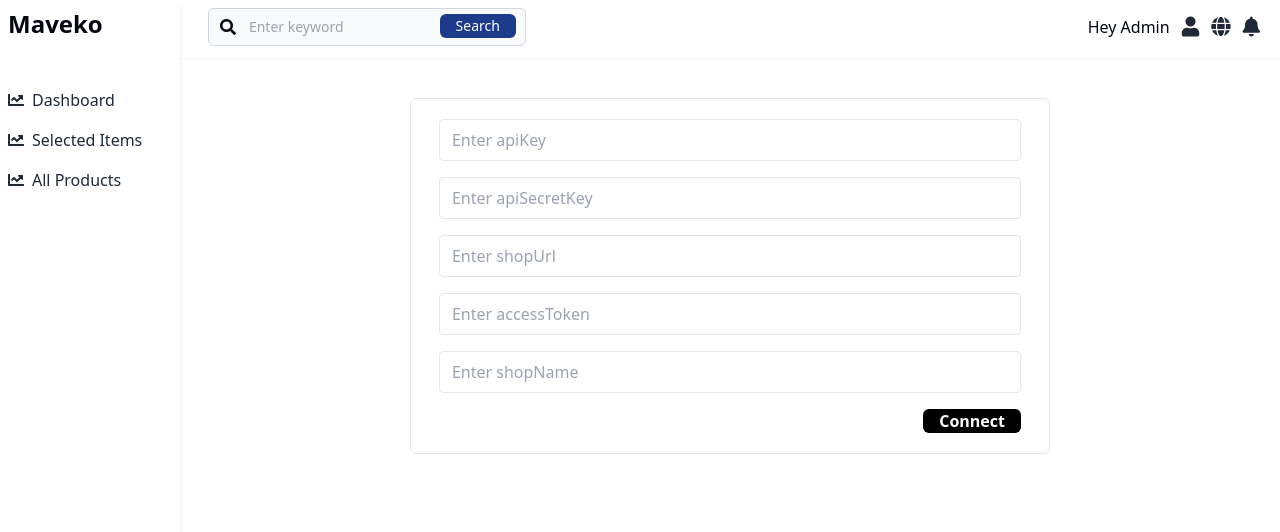
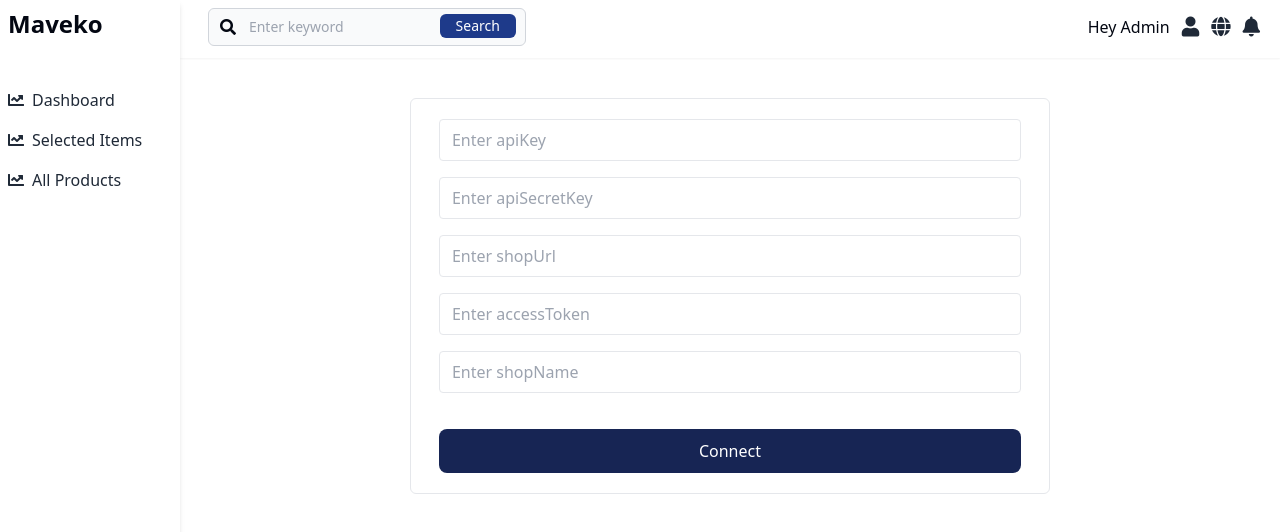
Before and after one commit to Yordaaa/Shopify_Dashboard, a React (Vite) app: page / in a window 1280 px wide. Shown: the top 532 px of the page. Built offline with nearby package versions, Linux system fonts and the light colour scheme.

Commit message:
Set up toast message

```diff
--- a/package.json
+++ b/package.json
@@ -23,6 +23,7 @@
     "react-dom": "^18.3.1",
     "react-redux": "^9.1.2",
     "react-router-dom": "^6.26.1",
+    "react-toastify": "^10.0.5",
     "tailwind-merge": "^2.5.2",
     "tailwindcss-animate": "^1.0.7"
   },
--- a/src/App.tsx
+++ b/src/App.tsx
@@ -1,9 +1,13 @@
 import AppRoutes from "./AppRoutes";
 import Header from "./Dashboard/Header";
 import SideNav from "./Dashboard/SideNav";
+import { ToastContainer } from "react-toastify";
+
+import "react-toastify/dist/ReactToastify.css";
 export default function App() {
   return (
     <>
+      <ToastContainer />
       <div className="flex justify-between">
         <SideNav />
         <div className="w-full">
--- a/src/Dashboard/Home.tsx
+++ b/src/Dashboard/Home.tsx
@@ -1,8 +1,7 @@
-import { CheckIcon } from "lucide-react";
 import { useNavigate } from "react-router-dom";
 import { useState } from "react";
-import { AnimatedSubscribeButton } from "../../@/components/magicui/animated-subscribe-button";
 import { useRegistrationMutation } from "../Redux/Features/authApiSlice";
+import { toast } from "react-toastify";
 
 function Home() {
   const [apiKey, setApiKey] = useState("");
@@ -10,7 +9,6 @@ function Home() {
   const [shopUrl, setShopUrl] = useState("");
   const [accessToken, setAccessToken] = useState("");
   const [shopName, setShopName] = useState("");
-  const [subscribeStatus, setSubscribeStatus] = useState(false);
 
   const [registration, { isLoading }] = useRegistrationMutation();
   const navigate = useNavigate();
@@ -34,15 +32,17 @@ function Home() {
         shopName,
       }).unwrap();
 
-      console.log("Server response:", res);
-
       if (res.success) {
-        console.log("Success:", res.message);
-        setSubscribeStatus(true);
+        toast.success(res.message);
+        setApiKey("");
+        setApiSecretKey("");
+        setShopUrl("");
+        setAccessToken("");
+        setShopName("");
         navigate("/product");
       }
     } catch (error: any) {
-      console.log("Error:", error?.data?.message || "An error occurred");
+      toast.error(error?.data?.message || "An error occurred");
     }
   };
 
@@ -52,7 +52,7 @@ function Home() {
         <form onSubmit={connectHandler}>
           <div className="mb-4">
             <input
-              className="border rounded w-full py-2 px-3 text-gray-00 "
+              className="border rounded w-full py-2 px-3 text-gray-900"
               id="apiKey"
               type="text"
               placeholder="Enter apiKey"
@@ -62,7 +62,7 @@ function Home() {
           </div>
           <div className="mb-4">
             <input
-              className="border rounded w-full py-2 px-3 text-gray-00 "
+              className="border rounded w-full py-2 px-3 text-gray-900"
               id="apiSecretKey"
               type="text"
               placeholder="Enter apiSecretKey"
@@ -72,7 +72,7 @@ function Home() {
           </div>
           <div className="mb-4">
             <input
-              className="border rounded w-full py-2 px-3 text-gray-00 "
+              className="border rounded w-full py-2 px-3 text-gray-900"
               id="shopUrl"
               type="text"
               placeholder="Enter shopUrl"
@@ -82,7 +82,7 @@ function Home() {
           </div>
           <div className="mb-4">
             <input
-              className="border rounded w-full py-2 px-3 text-gray-00 "
+              className="border rounded w-full py-2 px-3 text-gray-900"
               id="accessToken"
               type="text"
               placeholder="Enter accessToken"
@@ -92,7 +92,7 @@ function Home() {
           </div>
           <div className="mb-4">
             <input
-              className="border rounded w-full py-2 px-3 text-gray-00 "
+              className="border rounded w-full py-2 px-3 text-gray-900"
               id="shopName"
               type="text"
               placeholder="Enter shopName"
@@ -101,23 +101,12 @@ function Home() {
             />
           </div>
           <div className="flex justify-end">
-            <button type="submit" disabled={isLoading}>
-              <AnimatedSubscribeButton
-                buttonColor="#000000"
-                buttonTextColor="#ffffff"
-                subscribeStatus={subscribeStatus} // Use the state here
-                initialText={
-                  <span className="group inline-flex items-center px-4">
-                    Connect{" "}
-                  </span>
-                }
-                changeText={
-                  <span className="group inline-flex items-center">
-                    <CheckIcon className="mr-2 h-4 w-4" />
-                    Connected{" "}
-                  </span>
-                }
-              />
+            <button
+              type="submit"
+              disabled={isLoading}
+              className="mt-5 w-full text-white bg-blue-950 hover:opacity-90 font-medium rounded-lg px-5 py-2.5 text-center"
+            >
+              {isLoading ? "Connecting..." : "Connect"}
             </button>
           </div>
         </form>
--- a/src/Dashboard/ProductListPage.tsx
+++ b/src/Dashboard/ProductListPage.tsx
@@ -1,11 +1,12 @@
 import { useDispatch } from "react-redux";
 import { useGetAllProductsQuery } from "../Redux/Features/productApiSlice";
 import { addToCart } from "../Redux/Features/cartSlice";
+import { productResTyp } from "../Redux/Features/types";
 
 const ProductListPage = () => {
   const dispatch = useDispatch();
 
-  const handleOnClick = (product) => {
+  const handleOnClick = (product: productResTyp) => {
     dispatch(addToCart(product));
   };
 
--- a/src/Dashboard/SideNav.tsx
+++ b/src/Dashboard/SideNav.tsx
@@ -9,22 +9,22 @@ function SideNav() {
       <nav className="mt-">
         <ul className="space-y-2">
           <li>
-            <a
-              href="/"
+            <Link
+              to="/"
               className="flex items-center p-1 text-gray-800 rounded-lg hover:bg-gray-700 hover:text-white"
             >
               <i className="fas fa-chart-line mr-2"></i>
               Dashboard
-            </a>
+            </Link>
           </li>
           <li>
-            <a
-              href="cart"
+            <Link
+              to="cart"
               className="flex items-center p-1 text-gray-800 rounded-lg hover:bg-gray-700 hover:text-white"
             >
               <i className="fas fa-chart-line mr-2"></i>
               Selected Items
-            </a>
+            </Link>
           </li>
           <li>
             <Link
--- a/src/Dashboard/types.ts
+++ b/src/Dashboard/types.ts
@@ -9,6 +9,7 @@ export interface cartProduct {
     code: string;
     quantity: number;
 }
+
 export interface quotationDataProps {
     name: string;
     email: string;
@@ -27,6 +28,7 @@ export interface quatationType {
     grandTotal: number;
     products: Product[];
 }
+
 export interface quatationResType {
     success: boolean;
     message: string;
```
Also changed, not shown: 1 other file (tests, documents, lock files or other folders).
